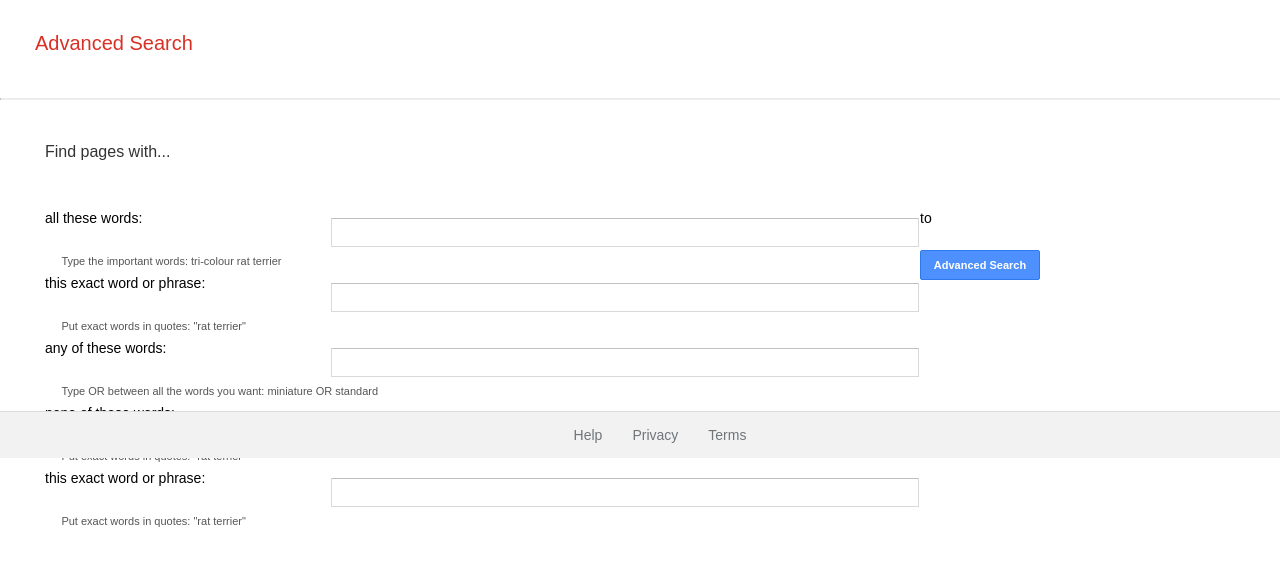
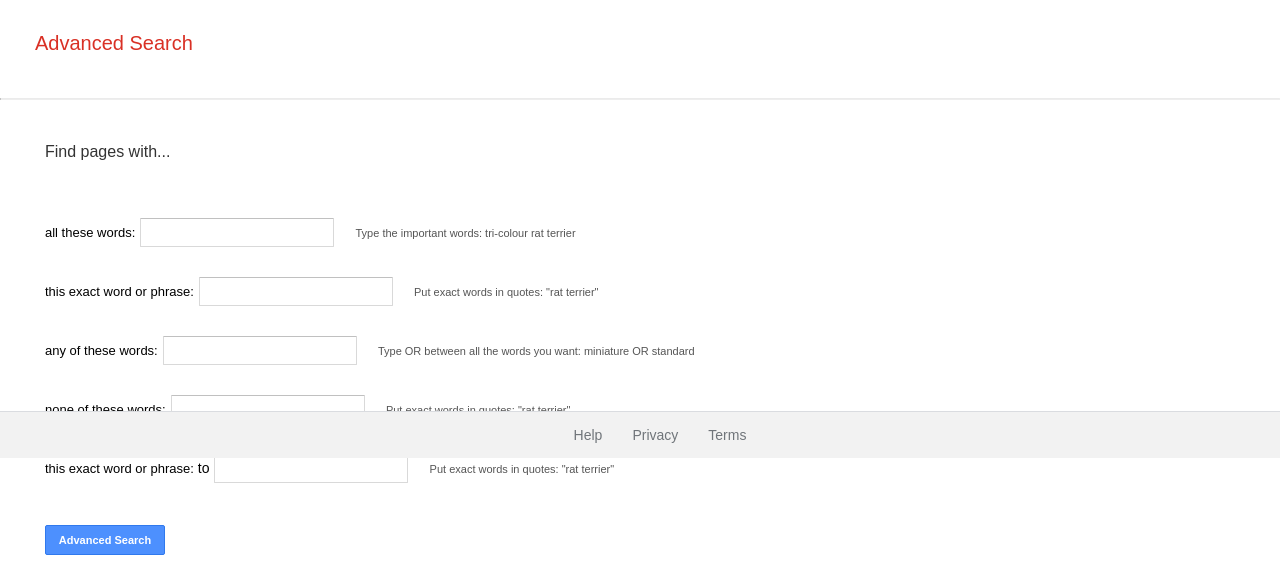
Before and after one commit to Lituanina/google-homepage, a plain HTML site: page advanced.html in a window 1280 px wide. Shown: the part 342-917 px from the top of the page. Before the commit the page ends 877 px from the top, so only its background shows below. Drawn offline with Linux system fonts and the light colour scheme.

Commit message:
added styling for advanced search

```diff
--- a/css/style.css
+++ b/css/style.css
@@ -100,9 +100,8 @@ ul {
 }
 
 li > a {
-  padding: 7px;
+  font-size: 13px;
 }
-
 
 
 /* || Search */
@@ -175,7 +174,6 @@ svg {
   height: 36px;
   background-color: #f8f9fa;
   border: 1px solid transparent;
-  border: 0px;
   border-radius: 5px;
   margin: 11px 4px;
   padding: 0 16px;
@@ -275,27 +273,22 @@ footer {
 
 .advanced_search_form {
   margin-top: 25px;
-  grid-template-columns: 25% 50% 25%;
 
 }
 
+
 label {
+  padding-top: 10px;
+  padding-bottom: 10px;
+  text-align: left;
+  font-size: 13px;
 
-  display: inline-block;
-  float: left;
-  clear: left;
-  width: 25%;
-  text-align: left;
 
 
 }
 
 .adv_textinput {
-  display: inline-block;
-  float: left;
-
   margin: 8px 1px;
-  width: 50%;
   text-align: left;
   border-radius: 1px;
   border: 1px solid #d9d9d9;
@@ -303,31 +296,43 @@ label {
   font-size: 13px;
   height: 25px;
   padding: 1px 8px;
+    outline: none;
 }
 
+
 .adv_info {
-  float: left;
-  display: inline-block;
-  width: 32%;
-  min-width: 160px;
+  white-space: nowrap;
   margin: 0 0 8px 1%;
   color: #555;
   font-size: 11px;
-  padding-left: 5px;
-  vertical-align: middle;
-  position: relative;
+  padding: 10px 0 10px 5px;
+
+}
+
+.last_line {
+  display: flex;
+  justify-content: space-between;
+}
+
+.last_line_text {
+  padding: 0 8px;
+  display: flex;
+  align-items: center;
+  justify-content: center;
+
 }
 
 .advanced-line {
   margin: 18px 0;
-  clear: both;
   border-top: 1px solid #ebebeb;
 
 }
 
 .advanced_button {
+  grid-column: 2/3;
+  text-align: center;
   padding: 0 12px;
-  margin: 10px 0;
+  margin: 20px auto;
   font-size: 11px;
   font-weight: bold;
   border-radius: 2px;
@@ -359,7 +364,29 @@ label {
 
 }
 
+#adv_form {
+  display: grid;
+  grid-template-columns: 15% 45% 25%;
+}
 
+label {
+  grid-column: 1/2;
+}
 
+.adv_textinput{
+  grid-column: 2/3;
+}
 
+.adv_info {
+  grid-column: 3/4;
+  display: inline;
+  vertical-align: middle;
+}
+
+.explanation {
+  color: #666;
+  font-family: monospace;
+  font-size: 11px;
+  white-space: pre;
+}
 /* ||  */
```
